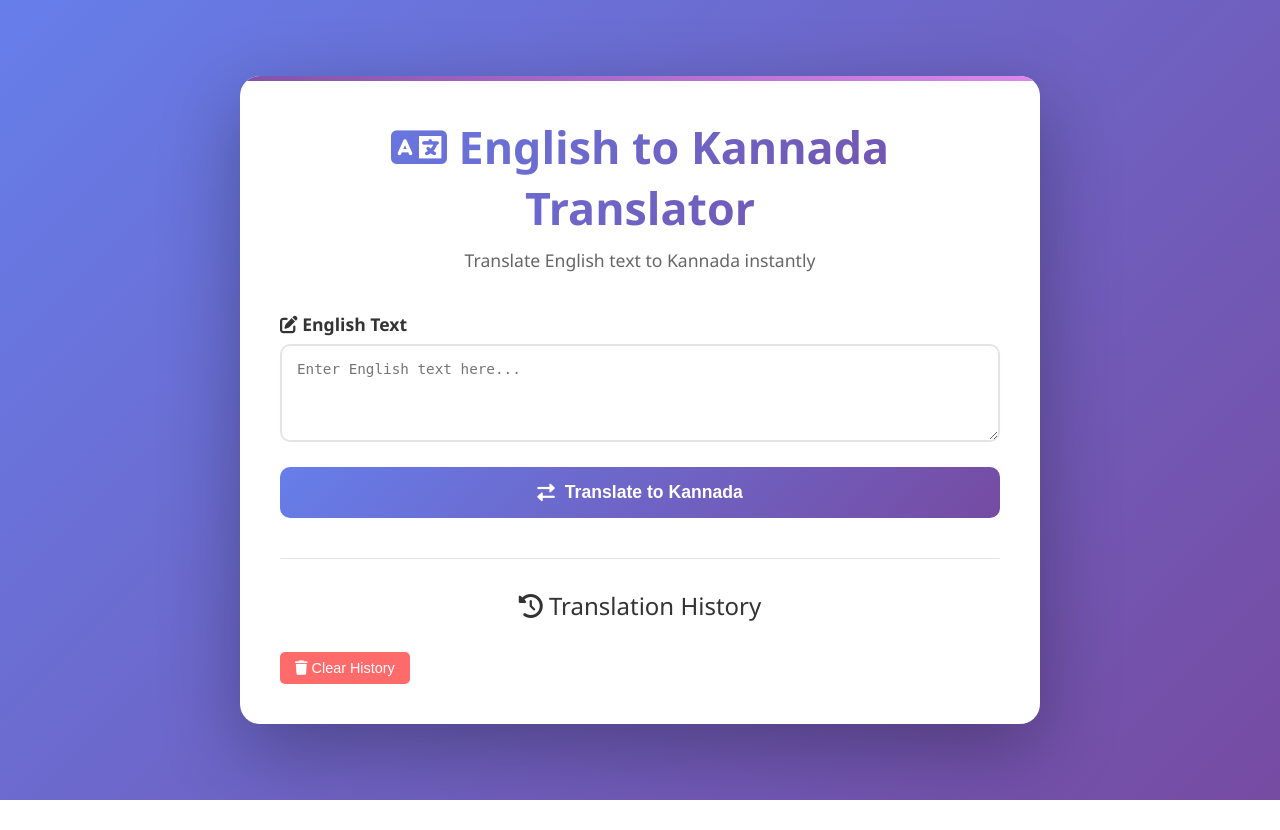
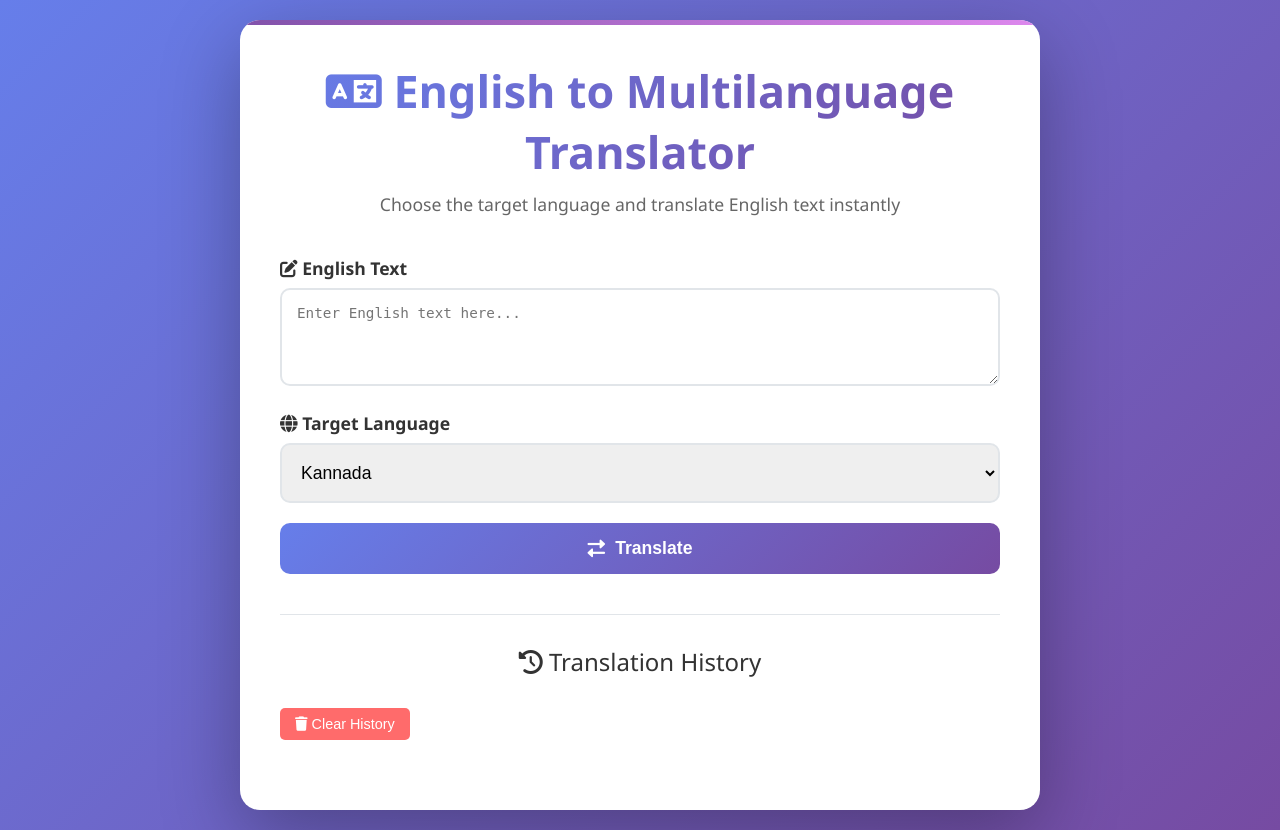
Before and after one commit to Deepa0912/translator, a Flask app: page / in a window 1280 px wide. Before the commit the page ends 800 px from the top, so only its background shows below. Run offline with Flask 3, Linux system fonts and the light colour scheme.

Commit message:
save changes made

```diff
--- a/english-to-kannada/app.py
+++ b/english-to-kannada/app.py
@@ -5,30 +5,54 @@ from flask_cors import CORS
 app = Flask(__name__)
 CORS(app)
 
-# Initialize translator
-translator = GoogleTranslator(source='en', target='kn')
+LANGUAGES = {
+    'kn': 'Kannada',
+    'hi': 'Hindi',
+    'ta': 'Tamil',
+    'te': 'Telugu',
+    'ml': 'Malayalam',
+    'bn': 'Bengali',
+    'mr': 'Marathi',
+    'gu': 'Gujarati',
+    'es': 'Spanish',
+    'fr': 'French',
+    'de': 'German',
+    'zh': 'Chinese',
+    'ar': 'Arabic'
+}
 
 @app.route('/')
 def home():
-    return render_template('index.html')
+    return render_template('index.html', languages=LANGUAGES)
 
 @app.route('/translate', methods=['POST'])
 def translate():
     try:
         data = request.get_json()
+        print(f"Received translation request: {data}")
         text = data.get('text', '').strip()
+        target = data.get('target', 'kn').strip().lower()
 
         if not text:
             return jsonify({'error': 'Please enter some text to translate'}), 400
 
+        if target not in LANGUAGES:
+            return jsonify({'error': 'Invalid target language selected'}), 400
+
+        translator = GoogleTranslator(source='en', target=target)
         translated = translator.translate(text)
-        return jsonify({
+        result = {
             'success': True,
             'original': text,
-            'translated': translated
-        })
+            'translated': translated,
+            'target': target,
+            'target_name': LANGUAGES[target]
+        }
+        print(f"Translation result: {result}")
+        return jsonify(result)
 
     except Exception as e:
+        print(f"Translation error: {e}")
         return jsonify({'error': str(e)}), 500
 
 if __name__ == '__main__':
--- a/english-to-kannada/templates/index.html
+++ b/english-to-kannada/templates/index.html
@@ -330,8 +330,8 @@
 <body>
     <div class="container">
         <div class="header">
-            <h1><i class="fas fa-language"></i> English to Kannada Translator</h1>
-            <p>Translate English text to Kannada instantly</p>
+            <h1><i class="fas fa-language"></i> English to Multilanguage Translator</h1>
+            <p>Choose the target language and translate English text instantly</p>
         </div>
 
         <div class="translator-section">
@@ -344,9 +344,28 @@
                     rows="4"></textarea>
             </div>
 
-            <button id="translate-btn" class="translate-btn">
+        <div class="input-group">
+            <label for="target-language"><i class="fas fa-globe"></i> Target Language</label>
+            <select id="target-language" class="input-field">
+                <option value="kn">Kannada</option>
+                <option value="hi">Hindi</option>
+                <option value="ta">Tamil</option>
+                <option value="te">Telugu</option>
+                <option value="ml">Malayalam</option>
+                <option value="bn">Bengali</option>
+                <option value="mr">Marathi</option>
+                <option value="gu">Gujarati</option>
+                <option value="es">Spanish</option>
+                <option value="fr">French</option>
+                <option value="de">German</option>
+                <option value="zh">Chinese</option>
+                <option value="ar">Arabic</option>
+            </select>
+        </div>
+
+        <button id="translate-btn" type="button" class="translate-btn">
             <i class="fas fa-exchange-alt"></i>
-                Translate to Kannada
+            Translate
         </button>
 
         <div id="loading" class="loading">
@@ -358,14 +377,13 @@
         </div>
 
         <div id="error" class="error"></div>
-        </div>
 
         <div id="result-section" class="result-section">
             <div class="result-card">
                 <div class="result-label">English</div>
                 <div id="original-text" class="result-text english-text"></div>
 
-                <div class="result-label" style="margin-top: 20px;">ಕನ್ನಡ (Kannada)</div>
+                <div class="result-label" style="margin-top: 20px;" id="target-label">Translated Text</div>
                 <div id="translated-text" class="result-text kannada-text"></div>
 
                 <button id="copy-btn" class="copy-btn">
@@ -389,12 +407,14 @@
         document.addEventListener('DOMContentLoaded', function() {
             const translateBtn = document.getElementById('translate-btn');
             const englishText = document.getElementById('english-text');
+            const targetLanguage = document.getElementById('target-language');
             const loading = document.getElementById('loading');
             const successIcon = document.getElementById('success-icon');
             const errorDiv = document.getElementById('error');
             const resultSection = document.getElementById('result-section');
             const originalText = document.getElementById('original-text');
             const translatedText = document.getElementById('translated-text');
+            const targetLabel = document.getElementById('target-label');
             const copyBtn = document.getElementById('copy-btn');
             const historyList = document.getElementById('history-list');
             const clearHistoryBtn = document.getElementById('clear-history');
@@ -408,7 +428,7 @@
                     const historyItem = document.createElement('div');
                     historyItem.className = 'history-item';
                     historyItem.innerHTML = `
-                        <div class="timestamp">${item.timestamp}</div>
+                        <div class="timestamp">${item.timestamp} • ${item.targetName}</div>
                         <div class="text">${item.english}</div>
                         <div class="translation">${item.kannada}</div>
                     `;
@@ -416,9 +436,9 @@
                 });
             }
 
-            function addToHistory(english, kannada) {
+            function addToHistory(english, kannada, targetName) {
                 const timestamp = new Date().toLocaleString();
-                history.unshift({ english, kannada, timestamp });
+                history.unshift({ english, kannada, targetName, timestamp });
                 if (history.length > 10) {
                     history = history.slice(0, 10);
                 }
@@ -444,26 +464,37 @@
                 resultSection.style.display = 'none';
 
                 try {
-                    const response = await fetch('/translate', {
+                    console.log('Sending translation request:', { text: text, target: targetLanguage.value });
+                    const response = await fetch(window.location.origin + '/translate', {
                         method: 'POST',
                         headers: {
                             'Content-Type': 'application/json',
                         },
-                        body: JSON.stringify({ text: text })
+                        body: JSON.stringify({
+                            text: text,
+                            target: targetLanguage.value
+                        })
                     });
 
+                    console.log('Response status:', response.status);
                     const data = await response.json();
+                    console.log('Response data:', data);
+                    loading.style.display = 'none';
 
-                    loading.style.display = 'none';
+                    if (!response.ok) {
+                        showError(data.error || 'Translation failed. Please try again.');
+                        return;
+                    }
 
                     if (data.success) {
                         originalText.textContent = data.original;
                         translatedText.textContent = data.translated;
+                        targetLabel.textContent = `${data.target_name} Translation`;
                         resultSection.style.display = 'block';
                         successIcon.style.display = 'block';
 
                         // Add to history
-                        addToHistory(data.original, data.translated);
+                        addToHistory(data.original, data.translated, data.target_name);
                     } else {
                         showError(data.error);
                     }
@@ -471,6 +502,7 @@
                 } catch (error) {
                     loading.style.display = 'none';
                     showError('Network error. Please try again.');
+                    console.error('Translation fetch error:', error);
                 }
 
                 translateBtn.disabled = false;
```
Lines whose indentation alone changed are shown as unchanged.
